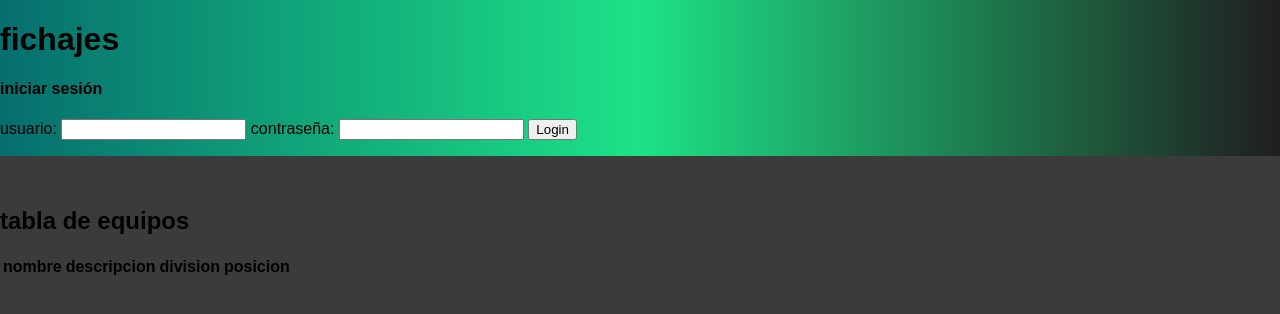
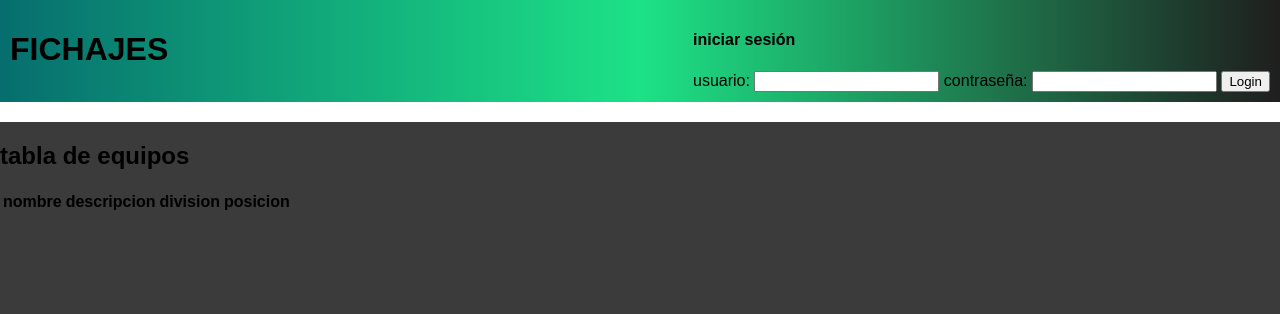
Before and after one commit to DrLiver/TPE1, a PHP site: page / in a window 1280 px wide. Shown: the top 314 px of the page. Run offline with PHP 8.4, Linux system fonts and the light colour scheme; lists and menus that the app fills with data are empty.

Commit message:
prototipo del header

```diff
--- a/index.html
+++ b/index.html
@@ -12,9 +12,8 @@
 <body>
 
     <header id="header">
-        <div>
-            <h1>fichajes</h1>
-            <div>
+        <h1 id="title">fichajes</h1>
+        <div id="login">
             <h4>iniciar sesión</h4>
             <form action="" method="post">
                 <label for="username">usuario: </label>
@@ -25,11 +24,10 @@
                 <input type="submit" value="Login">
             </form>
         </div>
-        </div>
+    </header>
     <nav id="nav">
         <p></p>
     </nav>
-    </header>
     <article id="content">
 
         <h1> tabla de equipos</h1>
--- a/styles/pageStyle.css
+++ b/styles/pageStyle.css
@@ -12,6 +12,9 @@ body {
 #header {
     grid-area: header;
     background: linear-gradient(90deg, rgba(6, 110, 110), rgb(29, 226, 134), rgb(31, 30, 30));
+    display: flex;
+    justify-content: space-between;
+    padding: 10px;
 }
 
 #nav {
@@ -22,3 +25,9 @@ body {
 #content {
     grid-area: content;
 }
+
+#title {
+    text-transform: uppercase;
+}
+
+#login {}
```
Lines whose indentation alone changed are shown as unchanged.
